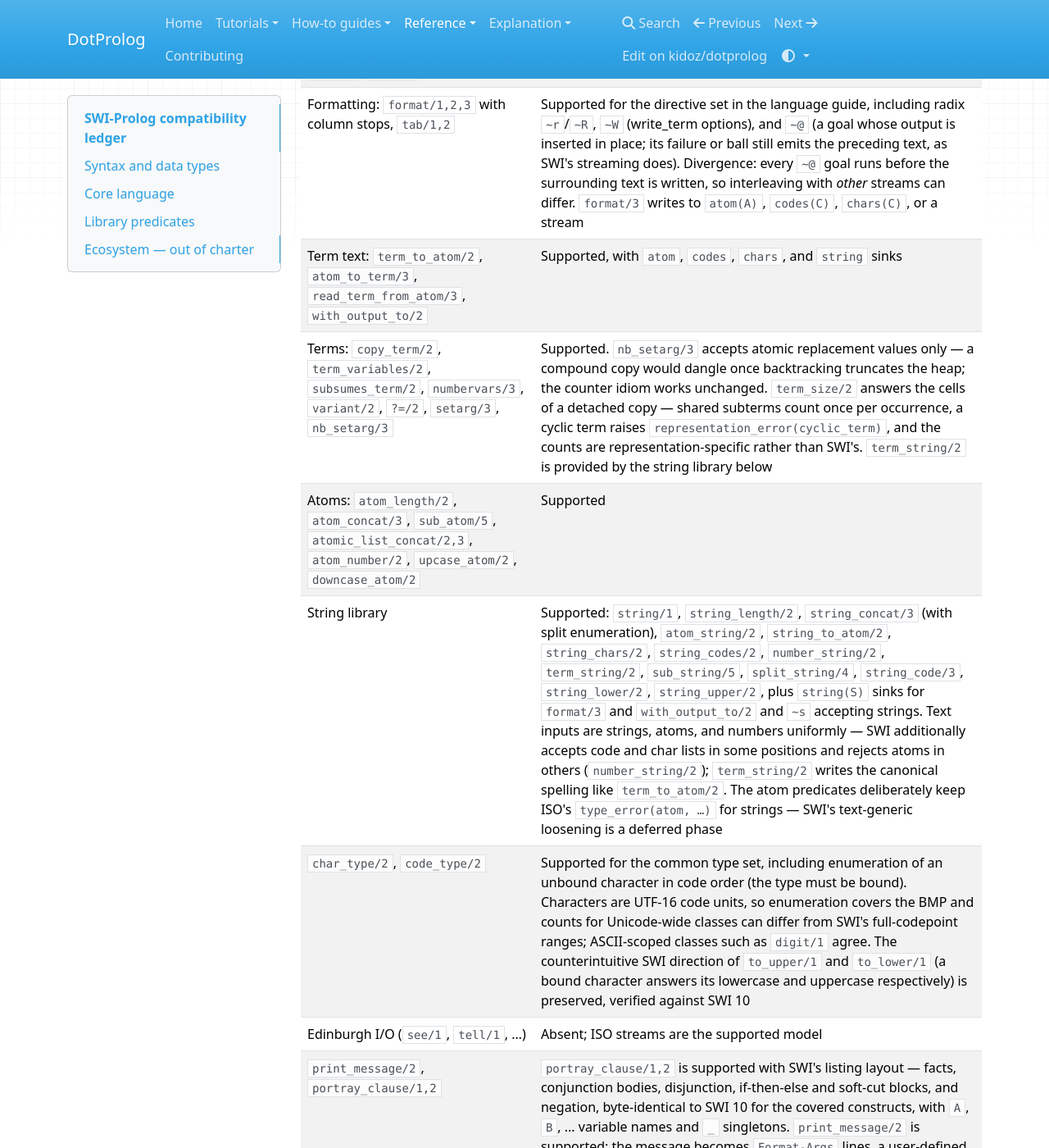
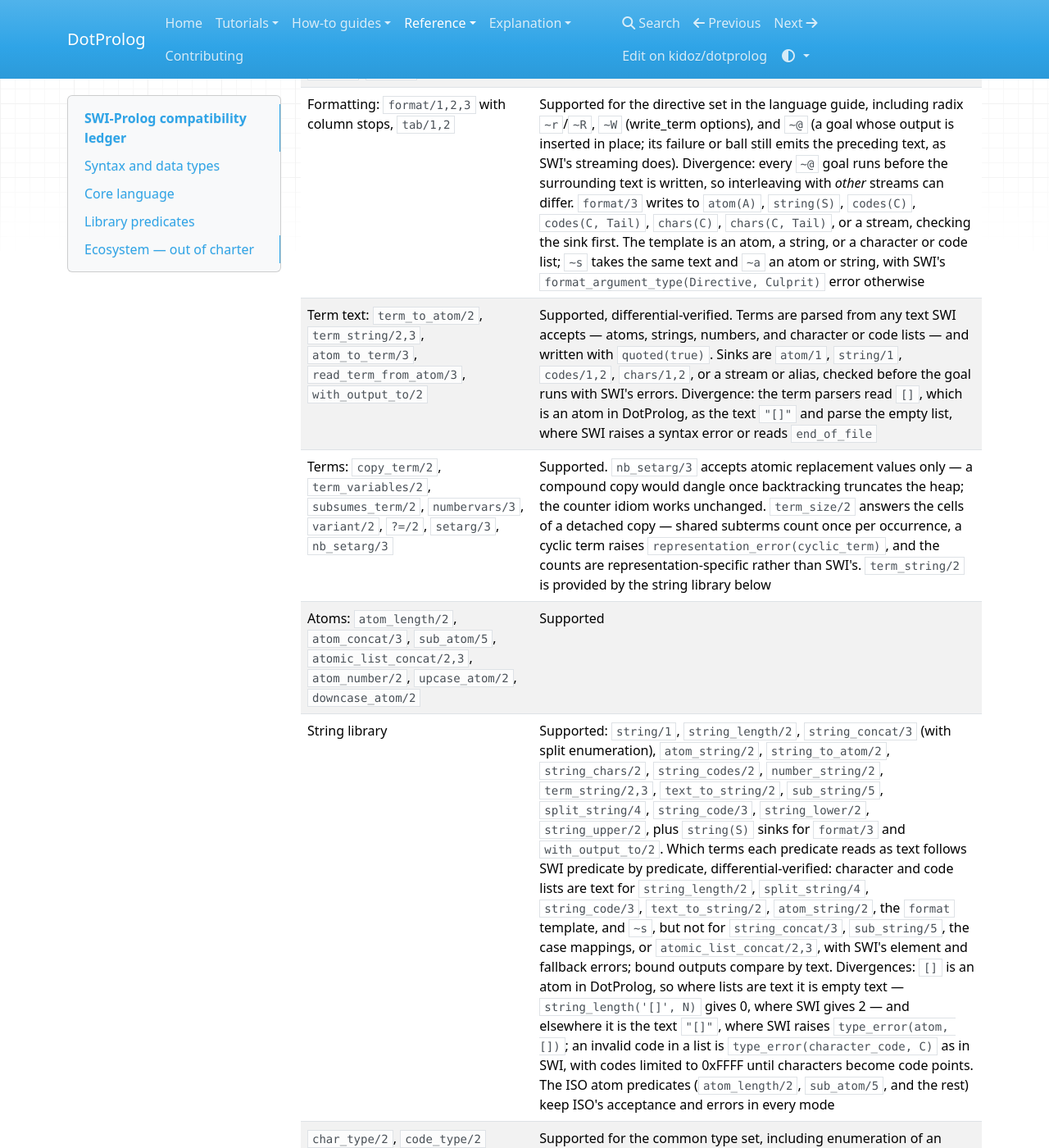
Before and after one commit to kidoz/dotprolog, an MkDocs documentation site: the page built from docs/reference/swi-compatibility.md, in a window 1280 px wide and 1400 px high, scrolled down 4507 px. Shown: the whole window at 82% size. Built offline with MkDocs 1.6.1, drawn with Linux system fonts in a browser that asks for light colours; nearby versions of some CDN libraries.

Commit message:
Record the shared text reader in the docs, ledgers, and changelog

```diff
--- a/docs/reference/swi-compatibility.md
+++ b/docs/reference/swi-compatibility.md
@@ -58,11 +58,11 @@ a corpus of ledger goals against SWI-Prolog itself and asserts the outputs agree
 | `library(ordsets)`: `list_to_ord_set/2`, `ord_empty/1`, `ord_memberchk/2`, `ord_subset/2`, `ord_disjoint/2`, `ord_seteq/2`, `ord_union/3`, `ord_intersection/3`, `ord_subtract/3`, `ord_symdiff/3`, `ord_add_element/3`, `ord_del_element/3`, `ord_union/2`, `ord_intersection/2` | Supported |
 | All-solutions: `findall/3,4`, `bagof/3`, `setof/3`, `forall/2`, `aggregate_all/3,4`, `aggregate/3,4` | Supported for the simple specs `count`, `count/1`, `bag/1`, `set/1`, `sum/1`, `max/1`, `min/1` and the witnessed `max/2`, `min/2`, which compare arithmetically, keep the first solution on a tie, and answer `max(Value, Witness)` / `min(Value, Witness)`. Compound templates such as `r(sum(X), count)` aggregate each spec argument and keep the template's shape, with SWI's instantiation, type, and domain errors for invalid templates |
 | Arithmetic helpers: `between/3`, `succ/2`, `plus/3` | Supported, including `between/3` with an `inf`/`infinite` upper bound |
-| Formatting: `format/1,2,3` with column stops, `tab/1,2` | Supported for the directive set in the language guide, including radix `~r`/`~R`, `~W` (write_term options), and `~@` (a goal whose output is inserted in place; its failure or ball still emits the preceding text, as SWI's streaming does). Divergence: every `~@` goal runs before the surrounding text is written, so interleaving with *other* streams can differ. `format/3` writes to `atom(A)`, `codes(C)`, `chars(C)`, or a stream |
-| Term text: `term_to_atom/2`, `atom_to_term/3`, `read_term_from_atom/3`, `with_output_to/2` | Supported, with `atom`, `codes`, `chars`, and `string` sinks |
+| Formatting: `format/1,2,3` with column stops, `tab/1,2` | Supported for the directive set in the language guide, including radix `~r`/`~R`, `~W` (write_term options), and `~@` (a goal whose output is inserted in place; its failure or ball still emits the preceding text, as SWI's streaming does). Divergence: every `~@` goal runs before the surrounding text is written, so interleaving with *other* streams can differ. `format/3` writes to `atom(A)`, `string(S)`, `codes(C)`, `codes(C, Tail)`, `chars(C)`, `chars(C, Tail)`, or a stream, checking the sink first. The template is an atom, a string, or a character or code list; `~s` takes the same text and `~a` an atom or string, with SWI's `format_argument_type(Directive, Culprit)` error otherwise |
+| Term text: `term_to_atom/2`, `term_string/2,3`, `atom_to_term/3`, `read_term_from_atom/3`, `with_output_to/2` | Supported, differential-verified. Terms are parsed from any text SWI accepts — atoms, strings, numbers, and character or code lists — and written with `quoted(true)`. Sinks are `atom/1`, `string/1`, `codes/1,2`, `chars/1,2`, or a stream or alias, checked before the goal runs with SWI's errors. Divergence: the term parsers read `[]`, which is an atom in DotProlog, as the text `"[]"` and parse the empty list, where SWI raises a syntax error or reads `end_of_file` |
 | Terms: `copy_term/2`, `term_variables/2`, `subsumes_term/2`, `numbervars/3`, `variant/2`, `?=/2`, `setarg/3`, `nb_setarg/3` | Supported. `nb_setarg/3` accepts atomic replacement values only — a compound copy would dangle once backtracking truncates the heap; the counter idiom works unchanged. `term_size/2` answers the cells of a detached copy — shared subterms count once per occurrence, a cyclic term raises `representation_error(cyclic_term)`, and the counts are representation-specific rather than SWI's. `term_string/2` is provided by the string library below |
 | Atoms: `atom_length/2`, `atom_concat/3`, `sub_atom/5`, `atomic_list_concat/2,3`, `atom_number/2`, `upcase_atom/2`, `downcase_atom/2` | Supported |
-| String library | Supported: `string/1`, `string_length/2`, `string_concat/3` (with split enumeration), `atom_string/2`, `string_to_atom/2`, `string_chars/2`, `string_codes/2`, `number_string/2`, `term_string/2`, `sub_string/5`, `split_string/4`, `string_code/3`, `string_lower/2`, `string_upper/2`, plus `string(S)` sinks for `format/3` and `with_output_to/2` and `~s` accepting strings. Text inputs are strings, atoms, and numbers uniformly — SWI additionally accepts code and char lists in some positions and rejects atoms in others (`number_string/2`); `term_string/2` writes the canonical spelling like `term_to_atom/2`. The atom predicates deliberately keep ISO's `type_error(atom, …)` for strings — SWI's text-generic loosening is a deferred phase |
+| String library | Supported: `string/1`, `string_length/2`, `string_concat/3` (with split enumeration), `atom_string/2`, `string_to_atom/2`, `string_chars/2`, `string_codes/2`, `number_string/2`, `term_string/2,3`, `text_to_string/2`, `sub_string/5`, `split_string/4`, `string_code/3`, `string_lower/2`, `string_upper/2`, plus `string(S)` sinks for `format/3` and `with_output_to/2`. Which terms each predicate reads as text follows SWI predicate by predicate, differential-verified: character and code lists are text for `string_length/2`, `split_string/4`, `string_code/3`, `text_to_string/2`, `atom_string/2`, the `format` template, and `~s`, but not for `string_concat/3`, `sub_string/5`, the case mappings, or `atomic_list_concat/2,3`, with SWI's element and fallback errors; bound outputs compare by text. Divergences: `[]` is an atom in DotProlog, so where lists are text it is empty text — `string_length('[]', N)` gives 0, where SWI gives 2 — and elsewhere it is the text `"[]"`, where SWI raises `type_error(atom, [])`; an invalid code in a list is `type_error(character_code, C)` as in SWI, with codes limited to 0xFFFF until characters become code points. The ISO atom predicates (`atom_length/2`, `sub_atom/5`, and the rest) keep ISO's acceptance and errors in every mode |
 | `char_type/2`, `code_type/2` | Supported for the common type set, including enumeration of an unbound character in code order (the type must be bound). Characters are UTF-16 code units, so enumeration covers the BMP and counts for Unicode-wide classes can differ from SWI's full-codepoint ranges; ASCII-scoped classes such as `digit/1` agree. The counterintuitive SWI direction of `to_upper/1` and `to_lower/1` (a bound character answers its lowercase and uppercase respectively) is preserved, verified against SWI 10 |
 | Edinburgh I/O (`see/1`, `tell/1`, …) | Absent; ISO streams are the supported model |
 | `print_message/2`, `portray_clause/1,2` | `portray_clause/1,2` is supported with SWI's listing layout — facts, conjunction bodies, disjunction, if-then-else and soft-cut blocks, and negation, byte-identical to SWI 10 for the covered constructs, with `A`, `B`, ... variable names and `_` singletons. `print_message/2` is supported: the message becomes `Format-Args` lines, a user-defined `message_hook/3` may intercept them, and what remains goes to `user_error` behind SWI's kind prefixes (`ERROR: `, `Warning: `, `% ` for `informational`, none for `help` and unlisted kinds); `silent` and `debug(_)` print nothing, the latter matching SWI with no debug topic enabled. The `error(Formal, Context)` translations — type errors with SWI's culprit classification and article, domain, existence, permission with SWI's special cases, evaluation, representation, resource, syntax, uninstantiation, and occurs-check errors, with `context/2` callers before the text and its message after — are SWI 10's wording, differential-verified. Divergences: SWI's source-location, thread, and did-you-mean decorations are not reproduced, `informational` is always printed (there is no `verbose` flag), and the `message_context`, `message_property`, and `prolog:message//1` customization hooks are absent |
```
Also changed, not shown: CHANGELOG.md (+34 -0 lines), COMPATIBILITY.md (+1 -0 lines), README.md (+5 -3 lines).
